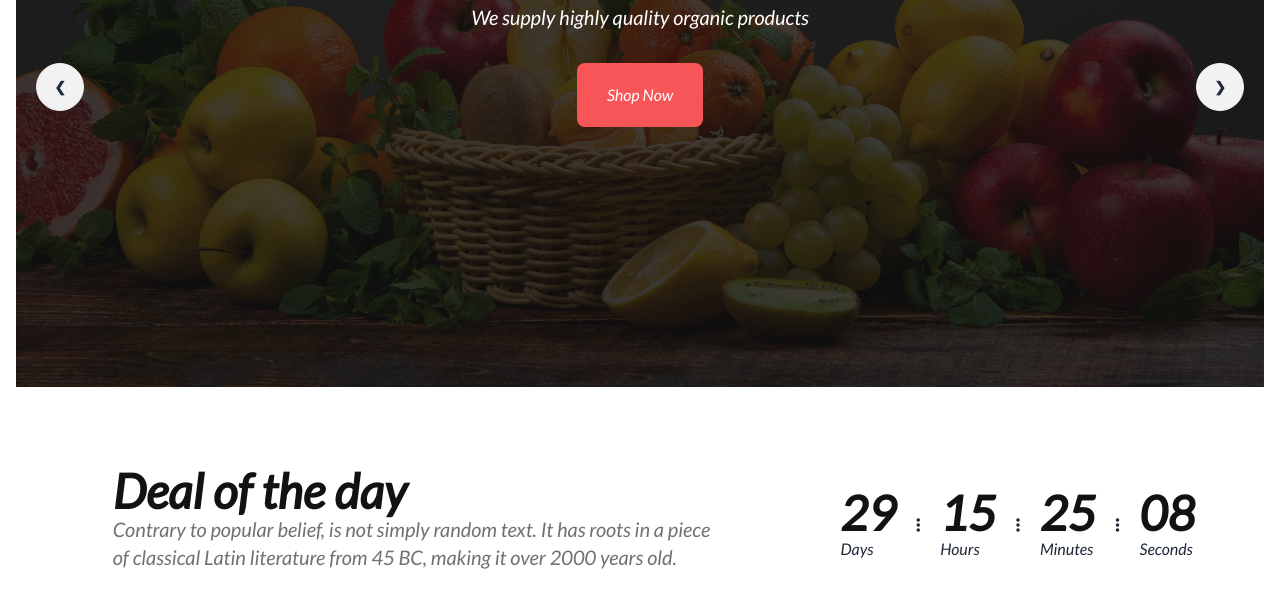
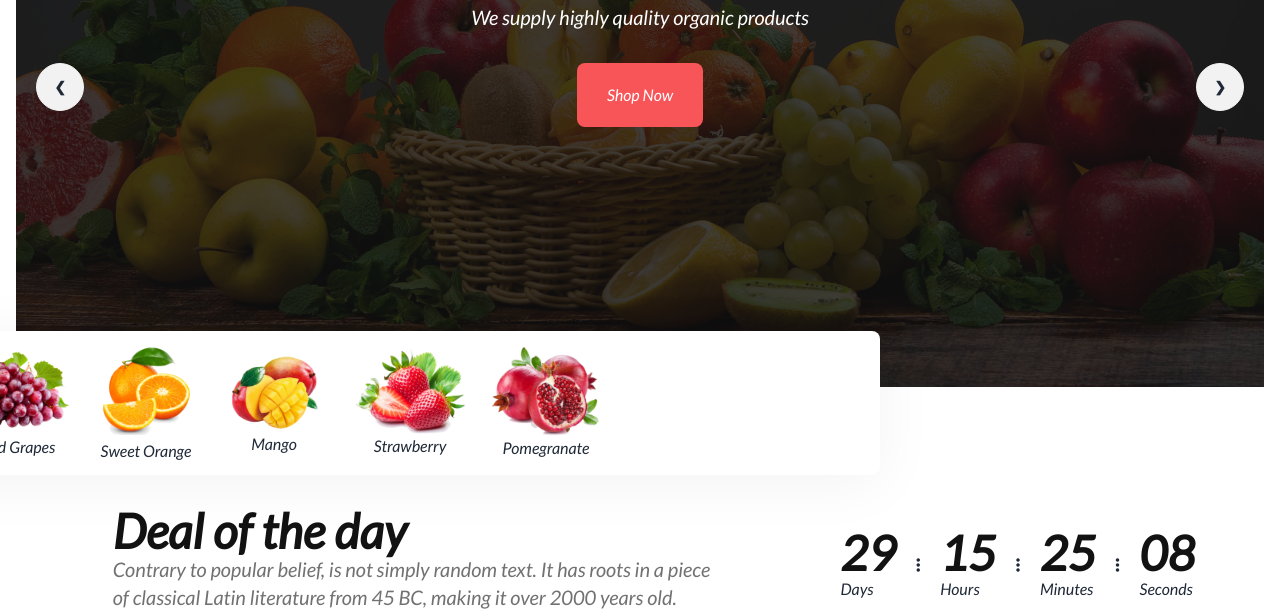
Before and after one commit to adblackhat1998/Fruit-brust, a plain HTML site: page index.html in a window 1280 px wide. Shown: the part 369-980 px from the top of the page. Drawn offline with nearby package versions, Linux system fonts and the light colour scheme; grey boxes are pictures that could not be loaded.

Commit message:
last commit

```diff
--- a/index.html
+++ b/index.html
@@ -79,7 +79,7 @@
             </div>
         </nav>
         <!-- header banner  -->
-        <section class="md:max-w-[1440px] mx-auto py-16">
+        <section class="md:max-w-[1440px] mx-auto py-16 relative top-0">
             <div class="carousel w-[100%]">
 
                 <div style="background-image: url(images/dark.png),url(images/banner1.png); background-repeat: no-repeat; background-size: cover; background-position: center;"
@@ -156,9 +156,33 @@
                 </div>
             </div>
         </section>
+        <!-- fruits items  -->
+        <section
+            class="w-[1196px] fruits-container flex items-center justify-center space-x-6 text-center py-3 mx-auto absolute top-[700px] right-[400px]">
+            <div>
+                <img class="w-28" src="images/fruit1.png" alt="">
+                <p>Red Grapes</p>
+            </div>
+            <div>
+                <img class="w-24" src="images/fruit2.png" alt="">
+                <p>Sweet Orange</p>
+            </div>
+            <div>
+                <img class="w-28" src="images/fruit3.png" alt="">
+                <p>Mango</p>
+            </div>
+            <div>
+                <img class="w-28" src="images/fruit4.png" alt="">
+                <p>Strawberry</p>
+            </div>
+            <div>
+                <img class="w-28" src="images/fruit5.png" alt="">
+                <p>Pomegranate</p>
+            </div>
+        </section>
     </header>
 
-    <main class="mx-auto">
+    <main class="mx-auto py-10">
         <!-- deal of the day  -->
         <section class="md:flex md:items-center md:justify-evenly bg-[#FFF]">
             <div class="px-7">
--- a/style.css
+++ b/style.css
@@ -21,6 +21,12 @@ input {
 
 .banner-bg {
     background: linear-gradient(180deg, #121212 -14.42%, rgba(18, 18, 18, 0.00) 100%);
+}
+
+.fruits-container {
+    border-radius: 8px;
+    background: #FFF;
+    box-shadow: 0px 8px 60px 0px rgba(0, 0, 0, 0.05);
 }
 
 .product {
@@ -69,10 +75,19 @@ input {
 
 
 /* responsive  */
+@media screen and (max-width:576px) {
+    .fruits-container {
+        display: none;
+    }
+}
 
 
 @media screen and (max-width: 768px) {
     .content-hide {
         display: none;
     }
+
+    .fruits-container {
+        display: none;
+    }
 }
```
